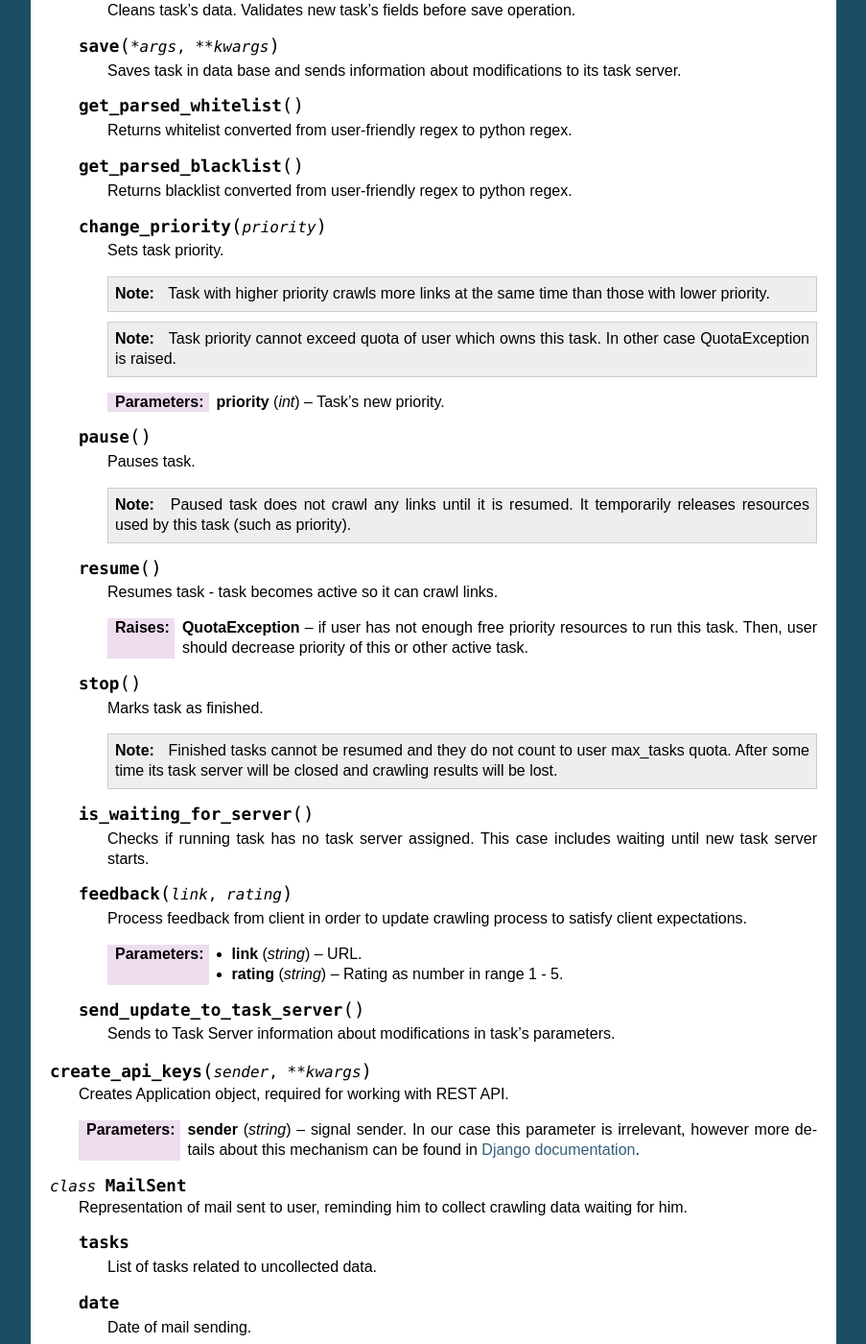
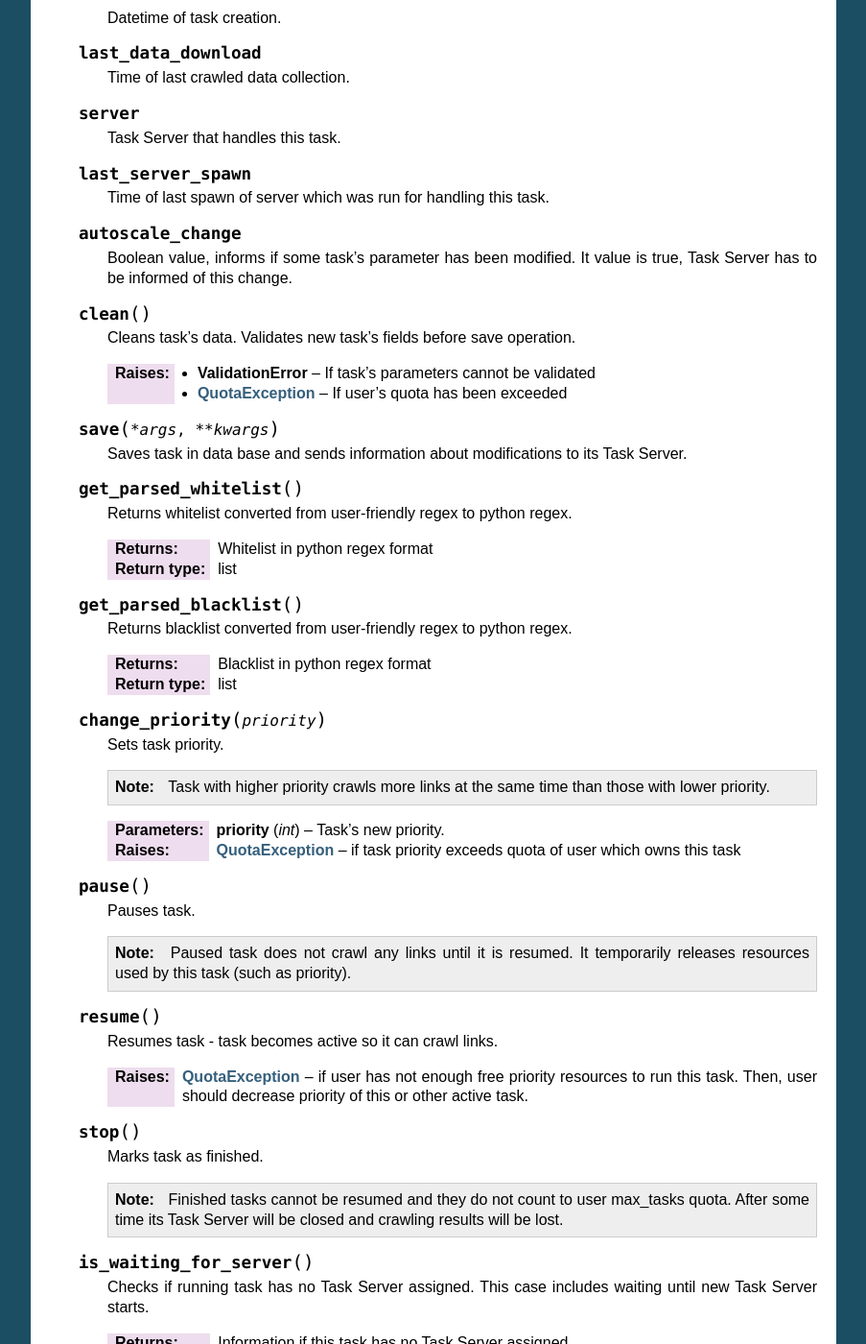
Before and after one commit to agh-glk/fcs, a Sphinx documentation site: the page built from docs/source/manager/models.rst, in a window 1280 px wide and 1400 px high, scrolled down 3850 px. Shown: the whole window at 96% size, without its empty margins (198-1101 px from the left). Built offline with Sphinx 7.4.7, drawn with Linux system fonts in a browser that asks for light colours; formulas are drawn with MathJax 3; some of the changed text lies outside the part shown.

Commit message:
[NT] Edit

```diff
--- a/docs/source/manager/models.rst
+++ b/docs/source/manager/models.rst
@@ -14,6 +14,7 @@ This module contains model layer - implementation of system units and consists o
       :param string username: New user's name.
       :param string email: New user's email address.
       :param string password: New user's password.
+      :return: New user
 
    .. py:method:: create_superuser(username, email, password)
 
@@ -59,6 +61,11 @@ This module contains model layer - implementation of system units and consists o
       Quota's owner.
 
 
+.. py:class:: QuotaException
+
+   Raised when user exceeds limitations defined by Quota object.
+
+
 .. py:class:: TaskManager
 
    Manages creation of Task.
@@ -76,12 +83,13 @@ This module contains model layer - implementation of system units and consists o
       :param string blacklist: Disallowed URLs as regexp list.
       :param string max_links: Maximal allowed number of processed pages.
       :param string mime_type: List of allowed MIME types.
-
+      :return: New task
+      :rtype: Task
       :raises QuotaException: if user quota is exceeded.
 
 .. py:class:: Crawler
 
-   Represents crawler unit.
+   Represents Crawling Unit.
 
    .. py:attribute:: address
 
@@ -95,6 +103,9 @@ This module contains model layer - implementation of system units and consists o
 
       Checks if crawler responds for requests.
 
+      :return: Information if crawler is alive
+      :rtype: bool
+
    .. py:method:: stop()
 
       Sends stop request to crawler.
@@ -107,13 +118,15 @@ This module contains model layer - implementation of system units and consists o
 
       .. note:: If crawler doesn't respond this object will be deleted.
 
-   .. py:method:: send(self, path, method='get', data=None)
+   .. py:method:: send(path, method='get', data=None)
 
       Sends request to crawler.
 
       :param string path: Request name, may be one of the following: '/put_links', '/kill', '/stop', '/alive', '/stats'.
       :param string method: Method of request, acceptable values are 'get' or 'post'.
       :param dict data: Dict with parameters (in JSON). Details of particular request's parameters are described in :ref:`CrawlerWebInterface` documentation.
+      :return: Response or `None` if connection cannot be established
+      :rtype: requests.Response or None
 
 
 .. py:class:: TaskServer
@@ -122,7 +135,7 @@ This module contains model layer - implementation of system units and consists o
 
    .. py:attribute:: address
 
-      Task server's address.
+      Task Server's address.
 
    .. py:attribute:: urls_per_min
 
@@ -130,34 +143,39 @@ This module contains model layer - implementation of system units and consists o
 
    .. py:attribute:: uuid
 
-      Task server's UUID.
+      Task Server's UUID.
 
    .. py:method:: is_alive()
 
-      Checks if task server responds for requests.
+      Checks if Task Server responds for requests.
+
+      :return: Information if Task Server is alive
+      :rtype: bool
 
    .. py:method:: kill()
 
-      Sends kill request to task server.
+      Sends kill request to Task Server.
 
       .. note:: If server doesn't respond this object will be deleted.
 
    .. py:method:: send(self, path, method='get', data=None)
 
-      Sends request to task server.
+      Sends request to Task Server.
 
       :param string path: Request name, may be one of the following: '/put_links', '/kill', '/stop', '/alive', '/stats'.
       :param string method: Method of request, acceptable values are 'get' or 'post'.
       :param dict data: Dict with parameters (in JSON). Details of particular request's parameters are described in :ref:`ServerWebInterface` documentation.
+      :return: Response or `None` if connection cannot be established
+      :rtype: requests.Response or None
 
    .. py:method:: delete()
 
-      Deletes this task server.
+      Deletes this Task Server.
 
 
 .. py:class:: Task
 
-   Represents crawling tasks defined by users.
+   Represents crawling task defined by user.
 
    .. py:attribute:: user
 
@@ -221,32 +239,41 @@ This module contains model layer - implementation of system units and consists o
 
    .. py:attribute:: autoscale_change
 
-      Boolean value, informs if some task's parameter has been modified. It value is true, task server has to be informed of this change.
+      Boolean value, informs if some task's parameter has been modified. It value is true, Task Server has to be informed of this change.
 
    .. py:method:: clean()
 
       Cleans task's data. Validates new task's fields before save operation.
 
+      :raises ValidationError: If task's parameters cannot be validated
+      :raises QuotaException: If user's quota has been exceeded
+
    .. py:method:: save(*args, **kwargs)
 
-      Saves task in data base and sends information about modifications to its task server.
+      Saves task in data base and sends information about modifications to its Task Server.
 
    .. py:method:: get_parsed_whitelist()
 
       Returns whitelist converted from user-friendly regex to python regex.
 
+      :return: Whitelist in python regex format
+      :rtype: list
+
    .. py:method:: get_parsed_blacklist()
 
       Returns blacklist converted from user-friendly regex to python regex.
+
+      :return: Blacklist in python regex format
+      :rtype: list
 
    .. py:method:: change_priority(priority)
 
       Sets task priority.
 
       .. note:: Task with higher priority crawls more links at the same time than those with lower priority.
-      .. note:: Task priority cannot exceed quota of user which owns this task. In other case QuotaException is raised.
 
       :param int priority: Task's new priority.
+      :raises QuotaException: if task priority exceeds quota of user which owns this task
 
    .. py:method:: pause()
 
@@ -264,22 +291,25 @@ This module contains model layer - implementation of system units and consists o
 
       Marks task as finished.
 
-      .. note:: Finished tasks cannot be resumed and they do not count to user max_tasks quota. After some time its task server will be closed and crawling results will be lost.
+      .. note:: Finished tasks cannot be resumed and they do not count to user max_tasks quota. After some time its Task Server will be closed and crawling results will be lost.
 
    .. py:method:: is_waiting_for_server()
 
-      Checks if running task has no task server assigned. This case includes waiting until new task server starts.
+      Checks if running task has no Task Server assigned. This case includes waiting until new Task Server starts.
+
+      :return: Information if this task has no Task Server assigned
+      :rtype: bool
 
    .. py:method:: feedback(link, rating)
 
-      Process feedback from client in order to update crawling process to satisfy client expectations.
+      Processes feedback from client in order to update crawling process to satisfy client expectations.
 
-      :param string link: URL.
-      :param string rating: Rating as number in range 1 - 5.
+      :param string link: Rated link
+      :param string rating: Rating as number in range 1 - 5
 
    .. py:method:: send_update_to_task_server()
 
-      Sends to Task Server information about modifications in task's parameters.
+      Sends information about task update to its Task Server.
 
 
 .. py:function:: create_api_keys(sender, **kwargs)
```
Also changed, not shown: other parts of docs/source/manager/models.rst (+1 -0 lines).
